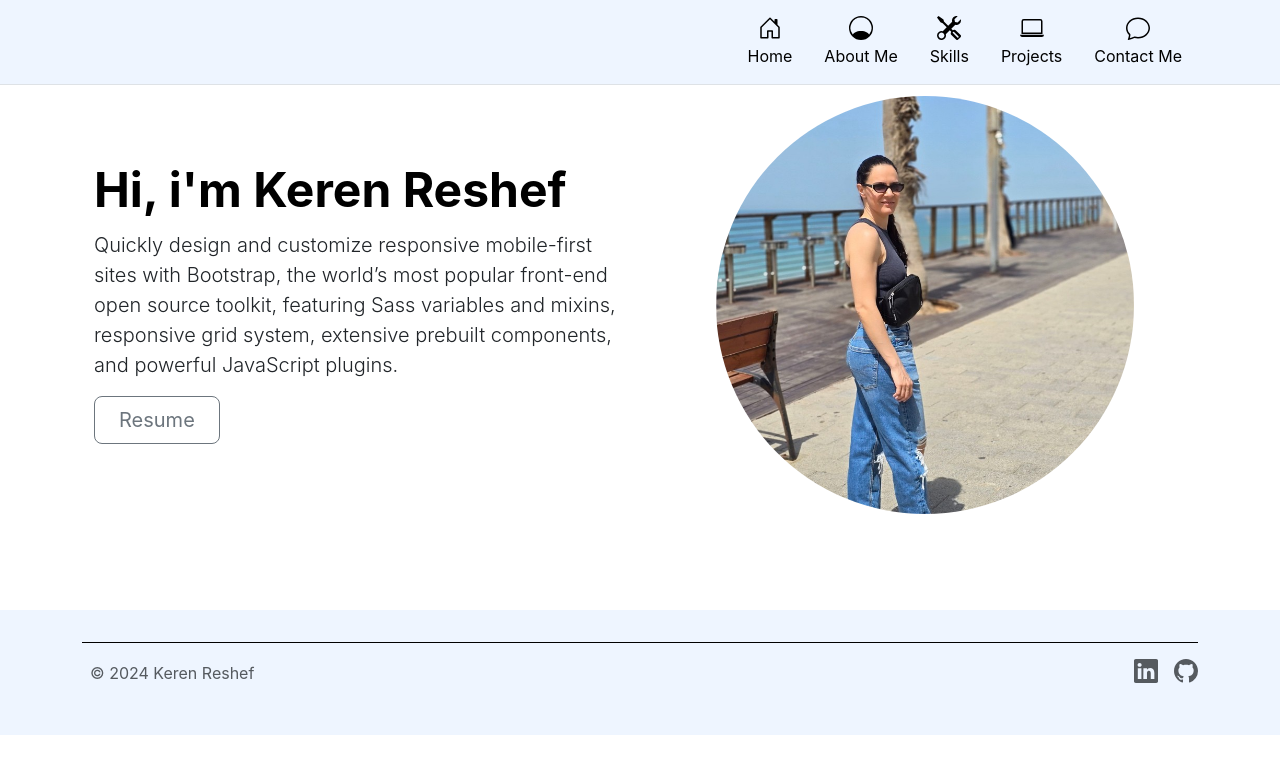
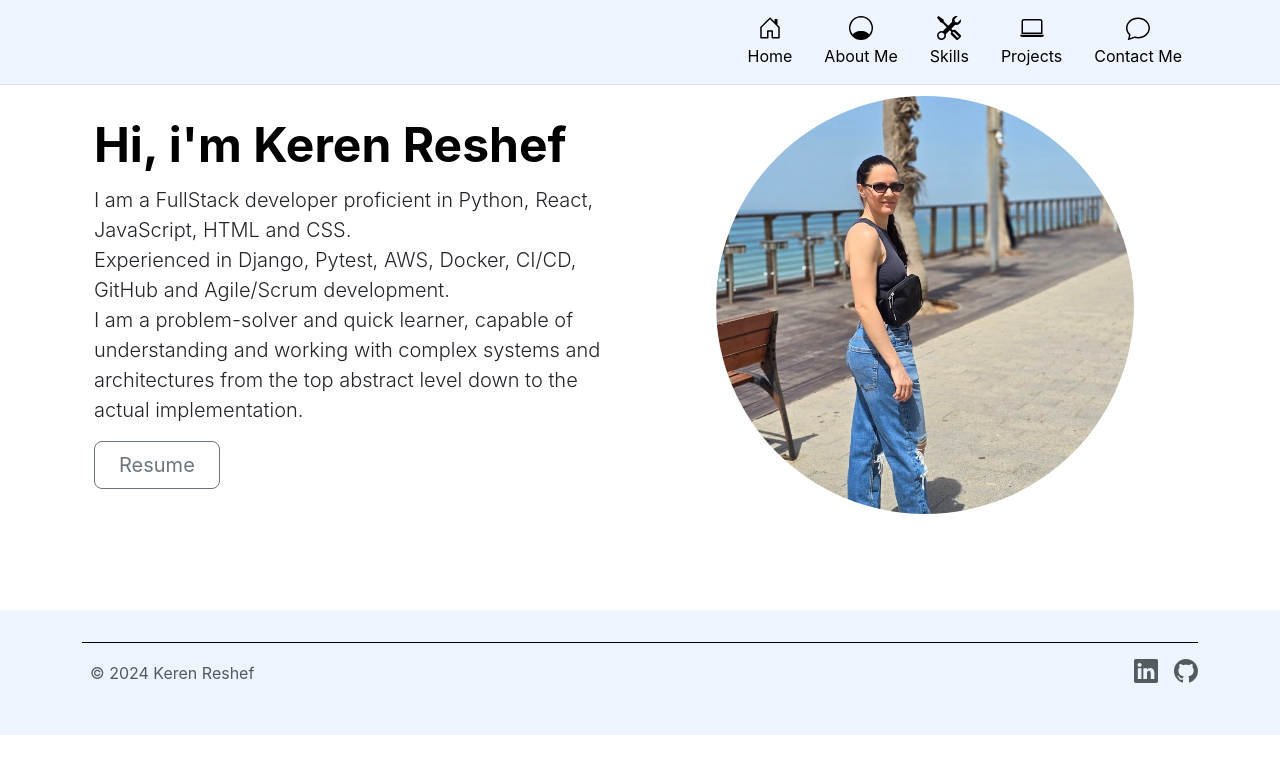
Before and after one commit to Keren-R/Portfolio, a React (Create React App) app: page / in a window 1280 px wide. Shown: the top 774 px of the page. Built offline with nearby package versions, Linux system fonts and the light colour scheme.

Commit message:
edited text in AboutMe

```diff
--- a/src/components/AboutMe.js
+++ b/src/components/AboutMe.js
@@ -13,9 +13,9 @@ export function AboutMe(){
                 </div>
                 <div className="col-lg-6">
                     <h1 className="display-5 fw-bold text-body-emphasis lh-1 mb-3">Hi, i'm Keren Reshef</h1>
-                    <p className="lead">Quickly design and customize responsive mobile-first sites with Bootstrap, the
-                        world’s most popular front-end open source toolkit, featuring Sass variables and mixins,
-                        responsive grid system, extensive prebuilt components, and powerful JavaScript plugins.</p>
+                    <p className="lead">I am a FullStack developer proficient in Python, React, JavaScript, HTML and CSS. <br />
+                        Experienced in Django, Pytest, AWS, Docker, CI/CD, GitHub and Agile/Scrum development. <br />
+                        I am a problem-solver and quick learner, capable of understanding and working with complex systems and architectures from the top abstract level down to the actual implementation.</p>
                     <div className="d-grid gap-2 d-md-flex justify-content-md-start">
                         <button type="button" className="btn btn-outline-secondary btn-lg px-4" onClick={handleResumeClick}>Resume</button>
                     </div>
```
